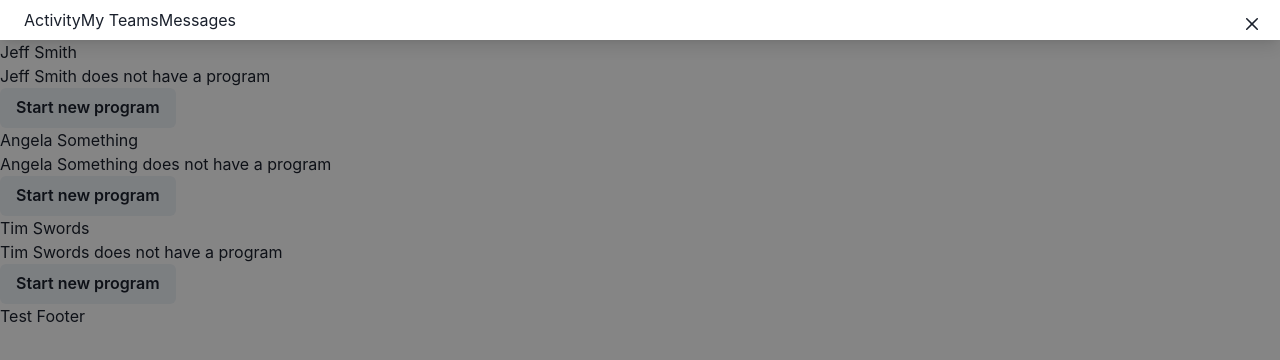
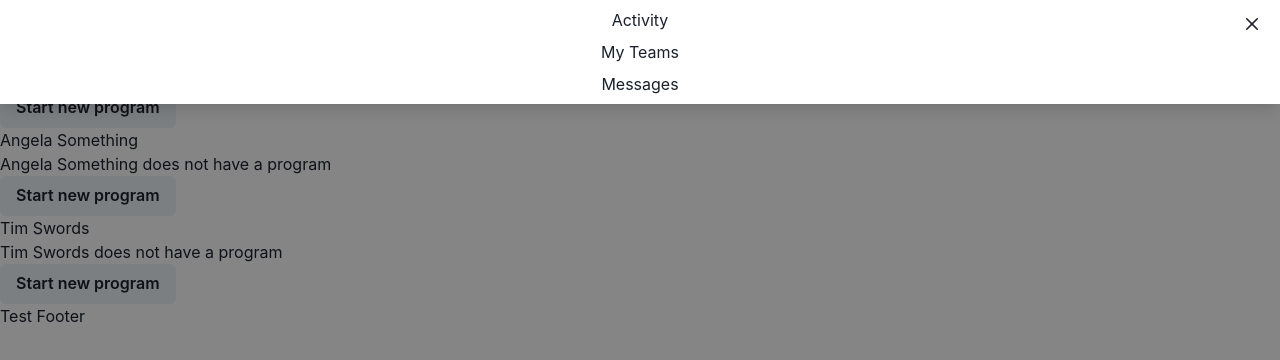
Before and after one commit to sg55kg/online_coaching_next_app, a Next.js app: page /coach/teams/1 in a window 1280 px wide. Both pictures are taken after a click on the button "Where are you going?". Shown: the top 360 px of the page. Built offline with nearby package versions, Linux system fonts and the light colour scheme; no server answers.

Commit message:
Improved styling to NewProgramModal and CoachNav

```diff
--- a/components/coach/CoachNav.tsx
+++ b/components/coach/CoachNav.tsx
@@ -1,7 +1,7 @@
 import {FC, useRef, useState} from "react";
 import {useCoachContext} from "../../contexts/CoachContext";
 import Link from "next/link";
-import { IconButton } from "@chakra-ui/react";
+import {IconButton, VStack} from "@chakra-ui/react";
 import { HamburgerIcon } from "@chakra-ui/icons";
 import {
     Drawer,
@@ -41,9 +41,11 @@ const CoachNav: FC = () => {
                     <DrawerCloseButton
                     />
                     <DrawerBody>
-                        <Link href="/coach/dashboard">Activity</Link>
-                        <Link href="/coach/teams">My Teams</Link>
-                        <Link href="/coach/chat">Messages</Link>
+                        <VStack>
+                            <Link href="/coach/dashboard">Activity</Link>
+                            <Link href="/coach/teams">My Teams</Link>
+                            <Link href="/coach/chat">Messages</Link>
+                        </VStack>
                     </DrawerBody>
                 </DrawerContent>
             </Drawer>
--- a/components/coach/NewProgramModal/NewProgramModal.tsx
+++ b/components/coach/NewProgramModal/NewProgramModal.tsx
@@ -1,7 +1,7 @@
-import {Modal, ModalBody} from "@chakra-ui/modal";
+import {Modal, ModalBody, ModalContent, ModalOverlay} from "@chakra-ui/modal";
 import {ChangeEvent, FC, useState} from "react";
 import {Input, InputGroup, InputRightAddon} from "@chakra-ui/input";
-import {Button, Stack} from "@chakra-ui/react";
+import {Button, Flex, Stack, VStack} from "@chakra-ui/react";
 import {useCoachContext} from "../../../contexts/CoachContext";
 import {EndDateOptions, NewProgramModalProps} from "./constants";
 import {calculateEndDate, handleSaveProgram} from "./util";
@@ -9,14 +9,14 @@ import {calculateEndDate, handleSaveProgram} from "./util";
 
 const NewProgramModal: FC<NewProgramModalProps> = ({ isOpen, onClose, athlete }) => {
 
-    const { athletes } = useCoachContext()
+    const { allAthletes } = useCoachContext()
 
     const [newProgram, setNewProgram] = useState({
         athlete: athlete,
         startDate: new Date(),
         endDate: new Date(),
     })
-
+console.log(newProgram)
     const [endDateMeasurement, setEndDateMeasurement] = useState<EndDateOptions>(EndDateOptions.WEEKS)
 
 
@@ -24,17 +24,20 @@ const NewProgramModal: FC<NewProgramModalProps> = ({ isOpen, onClose, athlete })
         if(e.target.value === '' || e.target.value === null)
             return setNewProgram({ ...newProgram, athlete: null })
 
-        const athleteToSelect = athletes.find(a => a.id === e.target.value)
+        const athleteToSelect = allAthletes.find(a => a.id === e.target.value)
         setNewProgram({ ...newProgram, athlete: athleteToSelect })
     }
 
     return (
         <Modal isOpen={isOpen} onClose={onClose}>
+            <ModalOverlay />
+            <ModalContent>
                 <ModalBody>
+                    <VStack>
                         <label>Athlete</label>
                         <select onChange={handleSelectAthlete}>
-                    <option selected={athlete === null}> </option>
-                    {athletes.length > 0 && athletes.map((ath, idx) => {
+                            <option selected={athlete === null}>None selected</option>
+                            {allAthletes?.length > 0 && allAthletes.map((ath, idx) => {
                                 return (
                                     <option
                                         selected={athlete.id === ath.id}
@@ -46,15 +49,18 @@ const NewProgramModal: FC<NewProgramModalProps> = ({ isOpen, onClose, athlete })
                                 )
                             })}
                         </select>
+                    </VStack>
+                    <VStack>
                         <label>Start Date</label>
                         <Input
                             onChange={(e) => setNewProgram({ ...newProgram, startDate: new Date(e.target.value) })}
                             type="date"
                             value={newProgram.startDate.toDateString()}
                         />
+                    </VStack>
                     <Stack>
+                        <label>Program Length</label>
                         <InputGroup>
-                        <label>Program Length</label>
                             <Input
                                 onChange={(e) => {
                                     setNewProgram({
@@ -81,12 +87,16 @@ const NewProgramModal: FC<NewProgramModalProps> = ({ isOpen, onClose, athlete })
                             />
                         </InputGroup>
                     </Stack>
+                    <Flex m={'1em'}>
                         <Button
                             onClick={() => handleSaveProgram(newProgram)}
+                            m={'auto'}
                         >
                             Create
                         </Button>
+                    </Flex>
                 </ModalBody>
+            </ModalContent>
         </Modal>
     )
 }
--- a/components/coach/NewProgramModal/util/index.ts
+++ b/components/coach/NewProgramModal/util/index.ts
@@ -3,7 +3,7 @@ import {EndDateOptions} from "../constants";
 export const calculateEndDate = (startDate: Date, programLength: number, measurement: EndDateOptions) => {
     let endDate: Date
     if(measurement === EndDateOptions.WEEKS) {
-        endDate = new Date(startDate.getDate() + programLength * 7)
+        endDate = new Date(startDate.getTime() + programLength * 7 * 24 * 60 * 60 * 1000)
     } else {
         endDate = new Date()
         endDate.setMonth(startDate.getMonth() + programLength)
--- /dev/null
+++ b/components/coach/TeamOverview/TeamOverview.tsx
@@ -0,0 +1,60 @@
+import {FC, useState} from "react";
+import {Button} from "@chakra-ui/react";
+import NewProgramModal from "../NewProgramModal/NewProgramModal";
+import {useCoachContext} from "../../../contexts/CoachContext";
+
+const mockAthletes = [
+    {
+        name: 'Jeff Smith',
+        age: 26,
+        email: 'email@email',
+        programs: [],
+        currentProgram: null
+    },
+    {
+        name: 'Angela Something',
+        age: 30,
+        email: 'email@email',
+        programs: [],
+        currentProgram: null
+    },
+    {
+        name: 'Tim Swords',
+        age: 19,
+        email: 'email@email',
+        programs: [],
+        currentProgram: null
+    },
+]
+
+const TeamOverview: FC = () => {
+
+    const [viewModal, setViewModal] = useState(false)
+    const [selectedAthlete, setSelectedAthlete] = useState(null)
+
+    const toggleModal = () => setViewModal(prev => !prev)
+
+    return (
+        <div>
+            {mockAthletes.map((athlete, idx) => {
+                return (
+                    <div key={idx}>
+                        <p>{athlete.name}</p>
+                        {athlete.currentProgram ?
+                            <p>Current Program</p> :
+                            <div>
+                                <p>{`${athlete.name} does not have a program`}</p>
+                                <Button onClick={() => { toggleModal(); setSelectedAthlete(athlete)}}>
+                                    Start new program
+                                </Button>
+                            </div>
+                        }
+                    </div>
+                )
+            })}
+            <NewProgramModal isOpen={viewModal} onClose={toggleModal} athlete={selectedAthlete} />
+        </div>
+    )
+}
+
+export default TeamOverview
--- a/contexts/CoachContext.tsx
+++ b/contexts/CoachContext.tsx
@@ -16,10 +16,12 @@ const CoachProvider = ({ children }) => {
     const [coach, setCoach] = useState<CoachData>(null)
     const [teams, setTeams] = useState<TeamData[]>([])
     const [allAthletes, setAllAthletes] = useState<AthleteData[]>([])
+    const [loading, setLoading] = useState<boolean>(false)
 
 
     useEffect(() => {
         const fetchCoachData = async () => {
+            setLoading(true)
             const res = await fetch(`/api/coaches/${user.id}`, {
                 method: 'GET',
                 headers: {
@@ -27,9 +29,11 @@ const CoachProvider = ({ children }) => {
                 }
             })
             const coach: CoachData = await res.json()
+            console.log(coach)
             setCoach(coach)
             setTeams(coach.teams)
             setAllAthletes(coach.athletes)
+            setLoading(false)
         }
         if(user && coach === null) {
             fetchCoachData()
@@ -44,7 +48,7 @@ const CoachProvider = ({ children }) => {
 
     return (
         <CoachContext.Provider value={value}>
-            {children}
+            {!loading && children}
         </CoachContext.Provider>
     )
 }
--- a/pages/coach/teams/[team].tsx
+++ b/pages/coach/teams/[team].tsx
@@ -1,54 +1,15 @@
 import {NextPage} from "next";
 import CoachLayout from "../../../layouts/CoachLayout";
 import {Button} from "@chakra-ui/react";
+import TeamOverview from "../../../components/coach/TeamOverview/TeamOverview";
 
-const mockAthletes = [
-    {
-        name: 'Jeff Smith',
-        age: 26,
-        email: 'email@email',
-        programs: [],
-        currentProgram: null
-    },
-    {
-        name: 'Angela Something',
-        age: 30,
-        email: 'email@email',
-        programs: [],
-        currentProgram: null
-    },
-    {
-        name: 'Tim Swords',
-        age: 19,
-        email: 'email@email',
-        programs: [],
-        currentProgram: null
-    },
-]
 
 const TeamPage: NextPage = () => {
 
 
     return (
         <CoachLayout>
-            <div>
-                {mockAthletes.map((athlete, idx) => {
-                    return (
-                        <div key={idx}>
-                            <p>{athlete.name}</p>
-                            {athlete.currentProgram ?
-                                <p>Current Program</p> :
-                                <div>
-                                    <p>{`${athlete.name} does not have a program`}</p>
-                                    <Button>
-                                        Start new program
-                                    </Button>
-                                </div>
-                            }
-                        </div>
-                    )
-                })}
-            </div>
+            <TeamOverview />
         </CoachLayout>
     )
 }
```
Also changed, not shown: pages/coach/program/index.tsx (+4 -4 lines), 1 other file (tests, documents, lock files or other folders). Lines whose indentation alone changed are shown as unchanged.
